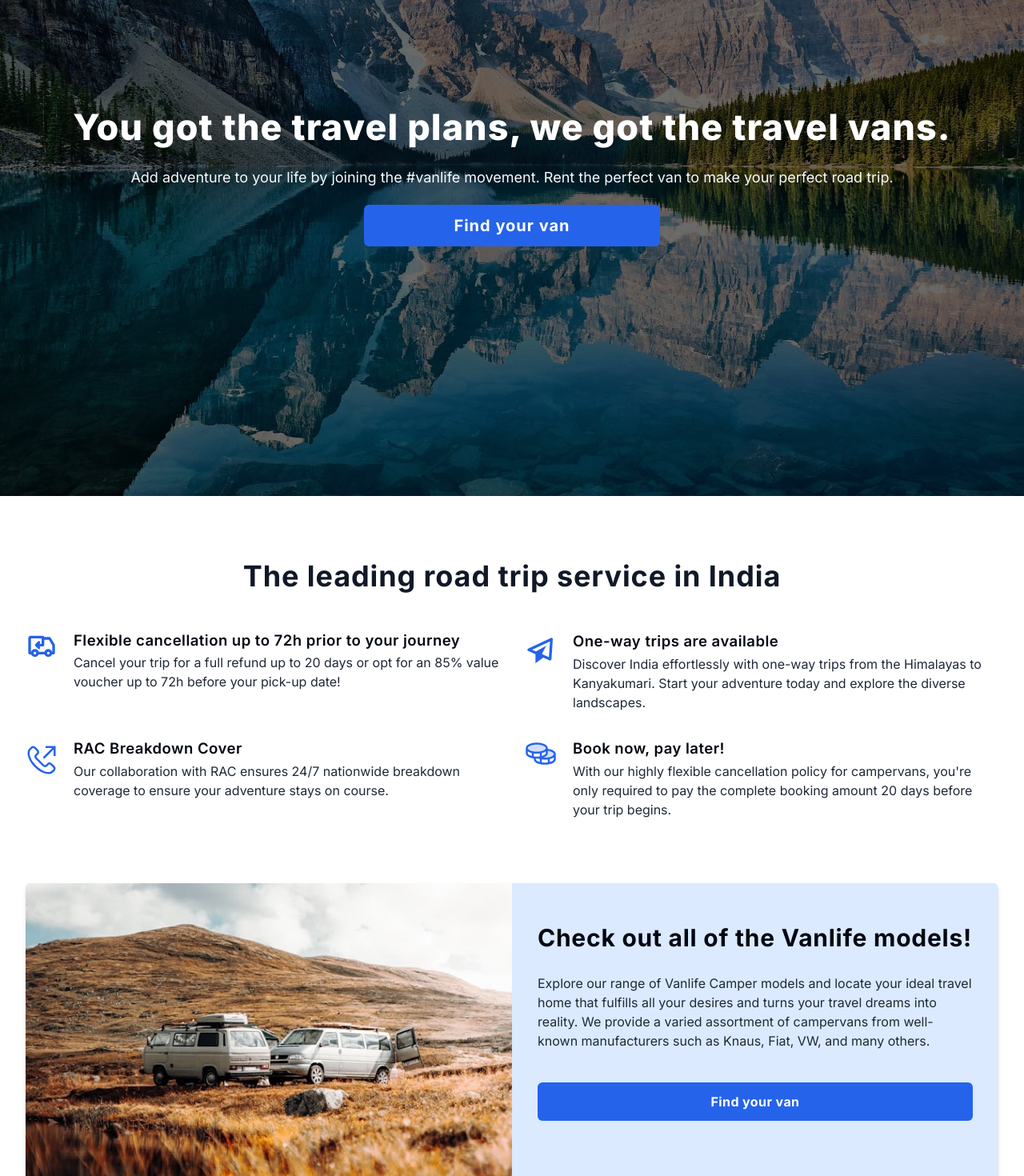
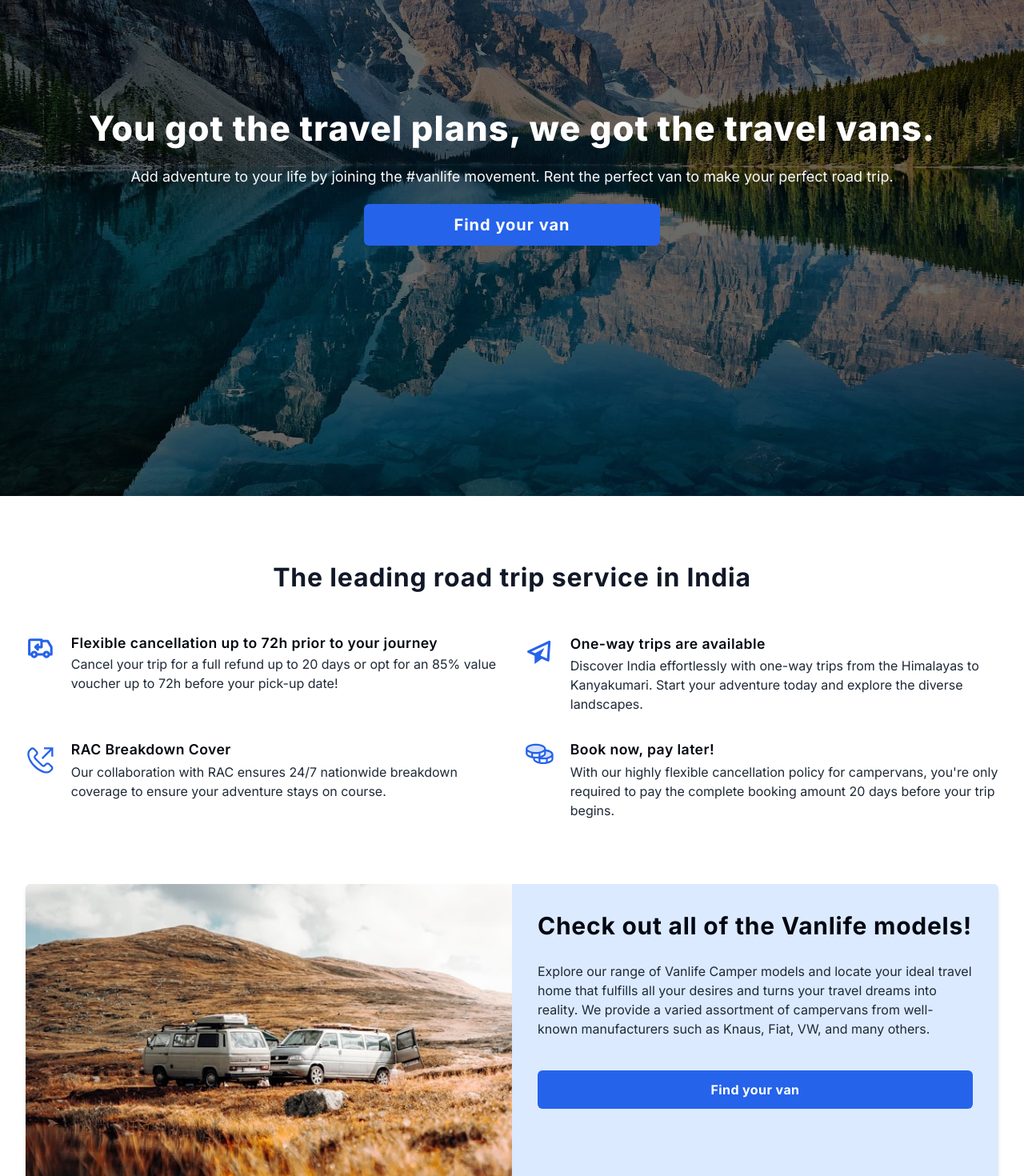
Before and after one commit to DeshalPadmakar/scrimba-vanlife, a React (Vite) app: page / in a window 1280 px wide. Shown: the part 180-1650 px from the top of the page at 80% size. Built offline with nearby package versions, Linux system fonts and the light colour scheme.

Commit message:
vans detail page responsive wrt tablet and made aesthetic changes to home and about page

```diff
--- a/src/components/Header.jsx
+++ b/src/components/Header.jsx
@@ -39,7 +39,7 @@ export default function Header() {
     }
 
     return (
-        <header className="w-full h-16 p-4 bg-white flex items-center fixed shadow-md">
+        <header className="w-full h-16 p-4 bg-white flex items-center fixed shadow-md z-10">
             <nav className="w-full flex justify-between items-center gap-4">
 
                 {/* logo */}
@@ -51,7 +51,7 @@ export default function Header() {
 
                 {/* hamburger */}
                 <button
-                    className={`z-10 order-1 outline-0`}
+                    className={`z-20 order-1 outline-0`}
                     onClick={toggleNav}
                     >
                     <div
--- a/src/pages/Home.jsx
+++ b/src/pages/Home.jsx
@@ -15,50 +15,50 @@ export default function Home() {
     return (
         <>
             <section className="home-container h-screen bg-homePage text-white flex flex-col items-center justify-center text-center bg-center bg-cover bg-no-repeat px-8 md:px-12 gap-5">
-                <h1 className=" text-4xl font-extrabold leading-tight tracking-wide md:text-[2.8rem] ">You got the travel plans, we got the travel vans.</h1>
+                <h1 className=" text-4xl font-extrabold leading-tight tracking-wide md:text-[2.7rem] ">You got the travel plans, we got the travel vans.</h1>
                 <p className="text-slate-50 md:text-lg">Add adventure to your life by joining the #vanlife movement. Rent the perfect van to make your perfect road trip.</p>
-                <Link to="vans" className="bg-blue-600 w-full px-28 py-3 font-bold text-lg tracking-wide rounded-md md:w-auto md:text-xl md:tracking-wider">Find your van</Link>
+                <Link to="vans" className="bg-blue-600 hover:bg-blue-700 active:bg-blue-600 transition w-full px-28 py-3 font-bold text-lg md:text-xl tracking-wide rounded-md md:w-auto  md:tracking-wider">Find your van</Link>
             </section>
 
             <section role="customer service" className="px-4 py-20 text-gray-950 md:px-8">
-                <h2 className="text-center font-bold text-[1.6rem] md:text-4xl tracking-wide leading-snug md:text-gray-900">The leading road trip service in India</h2>
+                <h2 className="text-center font-bold text-[1.6rem] md:text-[2rem] tracking-wide leading-snug md:text-gray-900">The leading road trip service in India</h2>
                 <ul className="grid gap-5 md:grid-cols-2 md:gap-8 mt-8 md:mt-12">
                     <li className="flex items-start gap-5">
                         <div>
-                            <TbTruckReturn className="text-blue-600 text-4xl md:text-[2.5rem] mt-0"/>
+                            <TbTruckReturn className="text-blue-600 text-4xl md:text-[2.3rem] mt-0"/>
                         </div>
                         <div>
-                            <h3 className="font-semibold tracking-wide mb-0.5 md:text-[1.16rem] md:font-semibold leading-snug">Flexible cancellation up to 72h prior to your journey</h3>
+                            <h3 className="font-semibold tracking-wide mb-0.5 md:text-[1.1rem] md:font-semibold md:leading-snug">Flexible cancellation up to 72h prior to your journey</h3>
                             <p className="text-gray-800 text-sm leading-normal md:text-base">Cancel your trip for a full refund up to 20 days or opt for an 85% value voucher up to 72h before your pick-up date!</p>
                         </div>
                     </li>
 
                     <li className="flex items-start gap-5">
                         <div>
-                            <BiPaperPlane className="text-blue-600 text-4xl md:text-[2.5rem] mt-1.5 md:mt-1"/>
+                            <BiPaperPlane className="text-blue-600 text-4xl md:text-[2.3rem] mt-1.5 md:mt-1"/>
                         </div>
                         <div>
-                            <h3 className="font-semibold tracking-wide mb-0.5 md:text-[1.16rem] md:font-semibold">One-way trips are available</h3>
+                            <h3 className="font-semibold tracking-wide mb-0.5 md:text-[1.1rem] md:font-semibold">One-way trips are available</h3>
                             <p className="text-gray-800 text-sm leading-normal md:text-base">Discover India effortlessly with one-way trips from the Himalayas to Kanyakumari. Start your adventure today and explore the diverse landscapes.</p>
                         </div>
                     </li>
 
                     <li className="flex items-start gap-5">
                         <div>
-                            <VscCallOutgoing className="text-blue-600 text-4xl md:text-[2.5rem] mt-2"/>
+                            <VscCallOutgoing className="text-blue-600 text-4xl md:text-[2.3rem] mt-2"/>
                         </div>
                         <div>
-                            <h3 className="font-semibold tracking-wide mb-0.5 md:text-[1.16rem] md:font-semibold">RAC Breakdown Cover</h3>
+                            <h3 className="font-semibold tracking-wide mb-0.5 md:text-[1.1rem] md:font-semibold">RAC Breakdown Cover</h3>
                             <p className="text-gray-800 text-sm leading-normal md:text-base">Our collaboration with RAC ensures 24/7 nationwide breakdown coverage to ensure your adventure stays on course.</p>
                         </div>
                     </li>
 
                     <li className="flex items-start gap-5">
                         <div>
-                            <PiCoinsDuotone className="text-blue-600 text-4xl md:text-[2.5rem] mt-0.5 md:mt-0"/>
+                            <PiCoinsDuotone className="text-blue-600 text-4xl md:text-[2.3rem] mt-0.5 md:mt-0"/>
                         </div>
                         <div>
-                            <h3 className="font-semibold tracking-wide mb-0.5 md:text-[1.16rem] md:font-semibold">Book now, pay later!</h3>
+                            <h3 className="font-semibold tracking-wide mb-0.5 md:text-[1.1rem] md:font-semibold">Book now, pay later!</h3>
                             <p className="text-gray-800 text-sm leading-normal md:text-base">With our highly flexible cancellation policy for campervans, you're only required to pay the complete booking amount 20 days before your trip begins.</p>
                         </div>
                     </li>
@@ -70,10 +70,10 @@ export default function Home() {
                     <div className="md:w-[350px] h-[250px] md:h-[auto] md:flex-[0_0_50%]">
                         <img src={exploreVan} alt="photo of a yellow van parked in parking lot, sea on background" className="w-full h-full object-cover"/>
                     </div>
-                    <div className="px-6 md:px-8 py-8 md:py-12">
+                    <div className="px-6 md:px-8 py-8">
                         <h2 className="text-[1.7rem] md:text-3xl font-bold tracking-wide md:leading-snug">Check out all of the Vanlife models!</h2>
                         <p className="text-gray-800 mt-4 md:mt-6 mb-10 leading-normal">Explore our range of Vanlife Camper models and locate your ideal travel home that fulfills all your desires and turns your travel dreams into reality. We provide a varied assortment of campervans from well-known manufacturers such as Knaus, Fiat, VW, and many others.</p>
-                        <Link to="vans" className="text-white bg-blue-600 font-bold tracking-wide w-full block text-center py-3 rounded-md">Find your van</Link>
+                        <Link to="vans" className="text-white bg-blue-600 font-bold tracking-wide w-full block text-center py-3 rounded-md hover:bg-blue-700 active:bg-blue-600">Find your van</Link>
                     </div>
                 </div>
 
@@ -81,11 +81,11 @@ export default function Home() {
                     <div className="h-[250px] md:h-[auto] md:w-[350px] md:flex-[0_0_50%] md:order-1">
                         <img src={rentVan} alt="photo of van parked in driveway" className="w-full h-full object-cover object-bottom"/>
                     </div>
-                    <div className="px-6 md:px-8 py-8 md:py-12">
+                    <div className="px-6 md:px-8 py-8">
                         <h2 className="text-[1.7rem] md:text-3xl font-bold tracking-wide leading-[1.4] md:leading-snug">Do you own a campervan?<br /> Generate more than ₹50,000 monthly!</h2>
                         <h2 className="text-2xl md:text-3xl font-bold"></h2>
                         <p className="text-gray-800 mt-4 md:mt-6 mb-10 leading-normal">Have you thought about generating income during the times when your campervan is not in use? Register your vehicle for free and make it available for rent whenever you choose.</p>
-                        <Link to="." className="text-white bg-blue-600 font-bold tracking-wide w-full block text-center py-3 rounded-md">Rent out my campervan</Link>
+                        <Link to="." className="text-white bg-blue-600 font-bold tracking-wide w-full block text-center py-3 rounded-md hover:bg-blue-700 active:bg-blue-600">Rent out my campervan</Link>
                     </div>
                 </div>
             </section>
--- a/src/pages/Vans/VanDetail.jsx
+++ b/src/pages/Vans/VanDetail.jsx
@@ -40,7 +40,7 @@ export default function VanDetail() {
     const type = location.state?.type || "all";
 
     return (
-        <section className="mx-4 mt-24 mb-16 text-gray-950">
+        <section className="mx-4 md:mx-8 mt-24 mb-16 text-gray-950">
             <Link
                 to={`..${search}`}
                 relative="path"
@@ -51,18 +51,23 @@ export default function VanDetail() {
             </Link>
 
             {van && (
-                <div>
-                    <img src={van.imageUrl} className="mt-6 rounded-lg "/>
+                <div className="md:grid md:grid-cols-5 md:gap-10 md:relative ">
+                    <img src={van.imageUrl} className="mt-6 rounded-lg md:col-span-3 md:sticky md:top-24"/>
+                    <div className="md:col-span-2">
                         <div className="flex items-center justify-between mt-4">
                             <h2 className="text-[2rem] font-bold">{van.name}</h2>
-                        <p className="text-sm px-2 py-0.5 border-2 rounded-full inline-block">
+                            <p className="text-sm px-2 py-0.5 border-2 rounded-full inline-block md:hidden">
                                 {van.type}
                             </p>
                         </div>
                         <p className="mt-2"><span className="font-bold text-2xl tracking-wide">${van.price}</span>/day</p>
-                    <button className="bg-blue-600 w-full text-white py-3 rounded-md mt-4 font-bold tracking-wide">Rent this van</button>
-                    <h3 className="text-xl font-bold mt-8 border-t-2 border-gray-200 pt-6 ">Van description</h3>
+                        <button className="bg-blue-600 w-full text-white py-3 rounded-md mt-4 font-bold tracking-wide hover:bg-blue-700 active:bg-blue-600 transition">Rent this van</button>
+                        <hr className="bg-gray-300 h-0.5 mt-12 mb-8 md:mt-6 md:mb-6"/>
+                        <h3 className="text-xl md:text-[1.1rem] font-bold border-gray-200">Van Type</h3>
+                        <p className="text-gray-800">{van.type}</p>
+                        <h3 className="text-xl md:text-[1.1rem] font-bold border-gray-200 mt-4">Van description</h3>
                         <p className="text-gray-800">{van.description}</p>
+                    </div>
                 </div>
             )}
         </section>
```
Also changed, not shown: src/pages/About.jsx (+5 -5 lines). Lines whose indentation alone changed are shown as unchanged.
